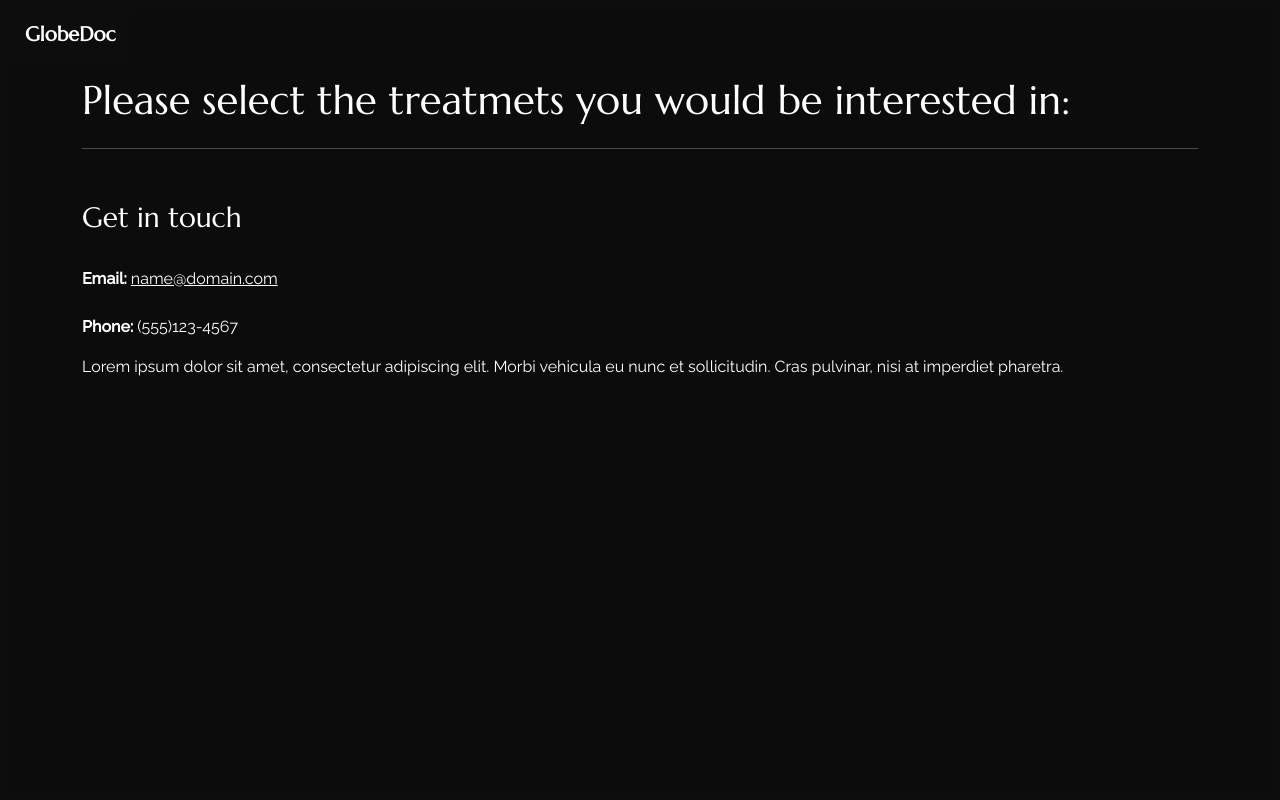
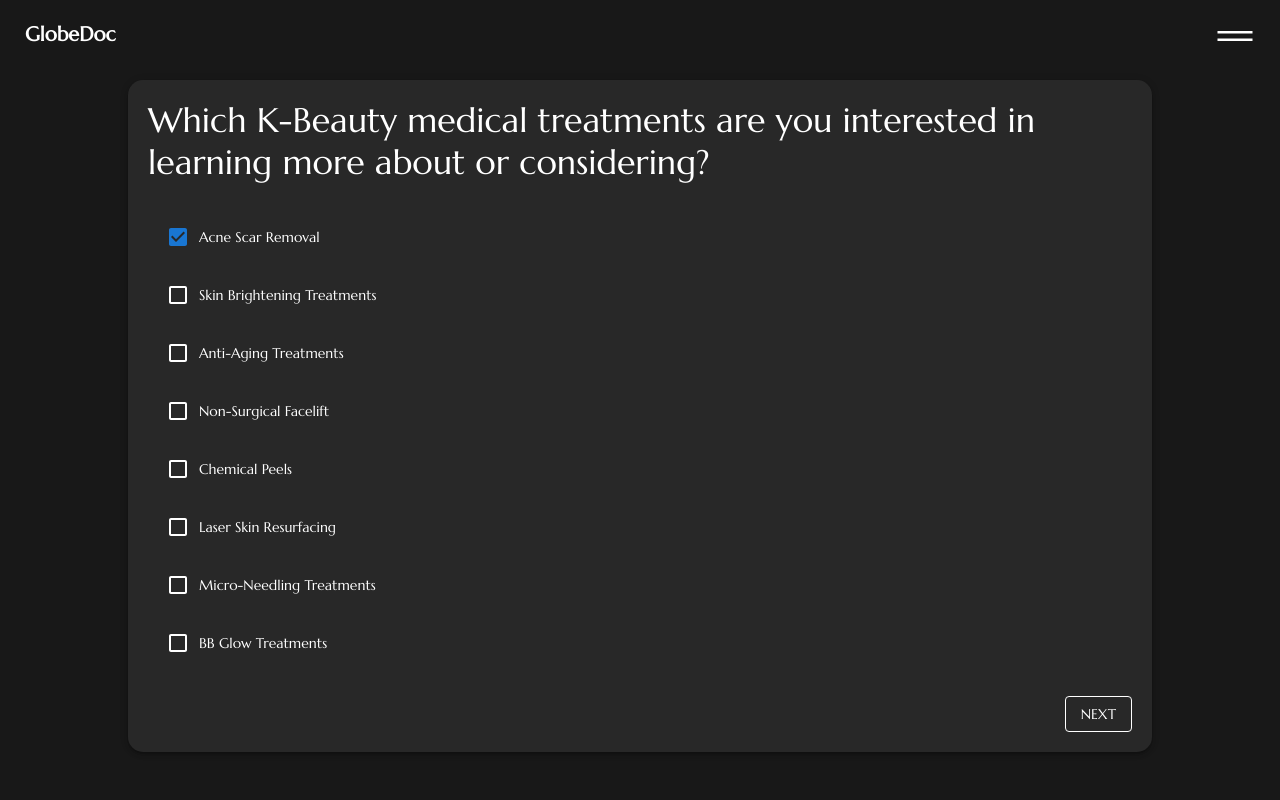
Before and after one commit to george-ye45/MedicalTourism_V2, a React app: page /contact in a window 1280 px wide. Built offline with nearby package versions, Linux system fonts and the light colour scheme; some packages are replaced by stand-ins of ours.

Commit message:
start working on form

```diff
--- a/src/app/App.js
+++ b/src/app/App.js
@@ -8,6 +8,7 @@ import withRouter from "../hooks/withRouter";
 import AppRoutes from "./routes";
 import Headermain from "../header";
 import "./App.css";
+import { createTheme, ThemeProvider } from '@mui/material/styles';
 
 function _ScrollToTop(props) {
   const { pathname } = useLocation();
@@ -18,13 +19,27 @@ function _ScrollToTop(props) {
 }
 const ScrollToTop = withRouter(_ScrollToTop);
 
+// Create a theme instance.
+const theme = createTheme({
+  typography: {
+    fontFamily: '"Marcellus", serif',
+  },
+  palette: {
+    text: {
+      primary: '#ffffff',
+    },
+  },
+});
+
 export default function App() {
   return (
+    <ThemeProvider theme={theme}>
       <Router basename={process.env.PUBLIC_URL}>
         <ScrollToTop>
           <Headermain />
           <AppRoutes />
         </ScrollToTop>
       </Router>
+    </ThemeProvider>
   );
 }
--- a/src/app/routes.js
+++ b/src/app/routes.js
@@ -5,7 +5,7 @@ import { Home } from "../pages/home";
 import { Portfolio } from "../pages/portfolio";
 // import { ContactUs } from "../pages/contact";
 import { About } from "../pages/about";
-import { ContactUs } from "../pages/form/index"
+import { Form } from "../pages/form/index"
 import { Socialicons } from "../components/socialicons";
 import { CSSTransition, TransitionGroup } from "react-transition-group";
 
@@ -24,7 +24,7 @@ const AnimatedRoutes = withRouter(({ location }) => (
         <Route exact path="/" element={<Home />} />
         <Route path="/about" element={<About />} />
         <Route path="/portfolio" element={<Portfolio />} />
-        <Route path="/contact" element={<ContactUs />} />
+        <Route path="/contact" element={<Form />} />
         <Route path="*" element={<Home />} />
       </Routes>
     </CSSTransition>
--- a/src/header/index.js
+++ b/src/header/index.js
@@ -21,14 +21,14 @@ const Headermain = () => {
             {"GlobeDoc"}
           </Link>
           <div className="d-flex align-items-center">
-          {/* <button className="menu__button  nav_ac" onClick={handleToggle}>
+          <button className="menu__button  nav_ac" onClick={handleToggle}>
             {!isActive ? <VscClose /> : <VscGrabber />}
-          </button> */}
+          </button>
 
           </div>
         </div>
 
-        {/* <div className={`site__navigation ${!isActive ? "menu__opend" : ""}`}>
+        <div className={`site__navigation ${!isActive ? "menu__opend" : ""}`}>
           <div className="bg__menu h-100">
             <div className="menu__wrapper">
               <div className="menu__container p-3">
@@ -36,28 +36,28 @@ const Headermain = () => {
                   <li className="menu_item ">
                   <Link  onClick={handleToggle} to="/" className="my-3">Home</Link>
                   </li>
-                  <li className="menu_item">
+                  {/* <li className="menu_item">
                     <Link  onClick={handleToggle} to="/portfolio" className="my-3"> Portfolio</Link>
-                  </li>
+                  </li> */}
                   <li className="menu_item">
                   <Link onClick={handleToggle} to="/about" className="my-3">About</Link>
                   </li>
-                  <li className="menu_item">
+                  {/* <li className="menu_item">
                   <Link onClick={handleToggle} to="/contact" className="my-3"> Contact</Link>
-                  </li>
+                  </li> */}
                 </ul>
               </div>
             </div>
           </div>
-          <div className="menu_footer d-flex flex-column flex-md-row justify-content-between align-items-md-center position-absolute w-100 p-3">
+          {/* <div className="menu_footer d-flex flex-column flex-md-row justify-content-between align-items-md-center position-absolute w-100 p-3">
             <div className="d-flex">
             <a href={socialprofils.facebook}>Facebook</a>
             <a href={socialprofils.github}>Github</a>
             <a href={socialprofils.twitter}>Twitter</a>
             </div>
             <p className="copyright m-0">copyright __ {logotext}</p>
-          </div>
-        </div> */}
+          </div> */}
+        </div>
       </header>
       <div className="br-top"></div>
       <div className="br-bottom"></div>
--- a/src/index.css
+++ b/src/index.css
@@ -1,6 +1,6 @@
 :root {
-    --bg-color: #0c0c0c;
-    --primary-color: #0d0d0d;
+    --bg-color: #181818;
+    --primary-color: #181818;
     --secondary-color: #fff;
     --text-color: #fff;
     --text-color-2: #fff;
--- a/src/pages/form/index.js
+++ b/src/pages/form/index.js
@@ -6,107 +6,100 @@ import { meta } from "../../content_option";
 import { Container, Row, Col, Alert } from "react-bootstrap";
 import { contactConfig } from "../../content_option";
 import { Typewriter } from "react-simple-typewriter";
+import Paper from '@mui/material/Paper';
+import { Button, Grid, Typography } from "@mui/material";
+import Checkbox from '@mui/material/Checkbox';
+import List from '@mui/material/List';
+import ListItem from '@mui/material/ListItem';
+import ListItemText from '@mui/material/ListItemText';
+import FormControlLabel from '@mui/material/FormControlLabel';
+import ListItemButton from '@mui/material/ListItemButton';
 
-export const ContactUs = () => {
-    const [formData, setFormdata] = useState({
-        email: "",
-        name: "",
-        message: "",
-        loading: false,
-        show: false,
-        alertmessage: "",
-        variant: "",
-    });
 
-    const handleSubmit = (e) => {
-        e.preventDefault();
-        setFormdata({ loading: true });
 
-        const templateParams = {
-            from_name: formData.email,
-            user_name: formData.name,
-            to_name: contactConfig.YOUR_EMAIL,
-            message: formData.message,
-        };
+export const Form = () => {
+    const q1 = "Which K-Beauty medical treatments are you interested in learning more about or considering?";
+    const [checked, setChecked] = React.useState([0]);
 
-        emailjs
-            .send(
-                contactConfig.YOUR_SERVICE_ID,
-                contactConfig.YOUR_TEMPLATE_ID,
-                templateParams,
-                contactConfig.YOUR_USER_ID
-            )
-            .then(
-                (result) => {
-                    console.log(result.text);
-                    setFormdata({
-                        loading: false,
-                        alertmessage: "SUCCESS! ,Thankyou for your messege",
-                        variant: "success",
-                        show: true,
-                    });
-                },
-                (error) => {
-                    console.log(error.text);
-                    setFormdata({
-                        alertmessage: `Faild to send!,${error.text}`,
-                        variant: "danger",
-                        show: true,
-                    });
-                    document.getElementsByClassName("co_alert")[0].scrollIntoView();
-                }
-            );
+    const handleToggle = (value) => () => {
+        const currentIndex = checked.indexOf(value);
+        const newChecked = [...checked];
+
+        if (currentIndex === -1) {
+            newChecked.push(value);
+        } else {
+            newChecked.splice(currentIndex, 1);
+        }
+
+        setChecked(newChecked);
     };
-
-    const handleChange = (e) => {
-        setFormdata({
-            ...formData,
-            [e.target.name]: e.target.value,
-        });
-    };
-
+    const treatments = [
+        'Acne Scar Removal',
+        'Skin Brightening Treatments',
+        'Anti-Aging Treatments',
+        'Non-Surgical Facelift',
+        'Chemical Peels',
+        'Laser Skin Resurfacing',
+        'Micro-Needling Treatments',
+        'BB Glow Treatments',
+        'Non-Surgical Rhinoplasty',
+        'Skin Tightening Treatments',
+        'Other'
+    ];
     return (
         <HelmetProvider>
-            <Container>
-                <Helmet>
-                    <meta charSet="utf-8" />
-                    <title>{meta.title} | Contact</title>
-                    <meta name="description" content={meta.description} />
-                </Helmet>
-                <Row className="mb-1 mt-2 pt-md-2">
-                    <Col lg="12">
-                        <h6 className="display-6 mb-6">
-                            <Typewriter
-                                words={["Please select the treatmets you would be interested in:"]}
-                                typeSpeed={50}
-                            />
-                        </h6>
-                        <hr className="t_border my-4 ml-0 text-left" />
-                    </Col>
-                </Row>
-                <Row className="sec_sp">
-                    <Col lg="12">
-                        <h3 className="color_sec py-4">Get in touch</h3>
-                        <address>
-                            <strong>Email:</strong>{" "}
-                            <a href={`mailto:${contactConfig.YOUR_EMAIL}`}>
-                                {contactConfig.YOUR_EMAIL}
-                            </a>
-                            <br />
-                            <br />
-                            {contactConfig.hasOwnProperty("YOUR_FONE") ? (
-                                <p>
-                                    <strong>Phone:</strong> {contactConfig.YOUR_FONE}
-                                </p>
-                            ) : (
-                                ""
-                            )}
-                        </address>
-                        <p>{contactConfig.description}</p>
-                    </Col>
-                </Row>
-            </Container>
-            <div className={formData.loading ? "loading-bar" : "d-none"}></div>
+            <Paper elevation={3} sx={{
+                backgroundColor: '#282828',
+                borderRadius: '15px',
+                padding: '20px',
+                margin: '20px auto',
+                maxWidth: '80vw',
+            }}>
+                <Grid container justifyContent={"center"} direction="column" spacing={2}>
+                    <Grid item>
+                        <Typography variant="h4">{q1}</Typography>
+                    </Grid>
+                    <Grid item>
+                        <List dense sx={{
+                            maxHeight: '60vh', // Adjust this value as needed
+                            overflow: 'auto',
+                        }}>
+                            {treatments.map((treatment, index) => {
+                                return (
+                                    <ListItem key={index} onClick={handleToggle(index)}>
+                                        <ListItemButton>
+                                            <FormControlLabel
+                                                control={
+                                                    <Checkbox
+                                                        edge="start"
+                                                        checked={checked.indexOf(index) !== -1}
+                                                        tabIndex={-1}
+                                                        disableRipple
+                                                        sx={{
+                                                            color: '#FFFFFF',
+                                                            '&$checked': {
+                                                                color: '#FFFFFF',
+                                                            },
+                                                        }}
+                                                    />
+                                                }
+                                                label={<ListItemText primary={treatment} sx={{ color: '#FFFFFF' }} />}
+                                            />
+                                        </ListItemButton>
+                                    </ListItem>
+                                );
+                            })}
+                        </List>
+                    </Grid>
+                    <Grid item style={{ display: 'flex', justifyContent: 'flex-end' }}>
+                        <Button sx={{
+                            color: '#FFFFFF', borderColor: '#ffffff', '&:hover': {
+                                borderColor: '#BBBBBB',  // Set the hover color here
+                            },
+                        }} variant="outlined">Next</Button>
+                    </Grid>
+                </Grid>
+            </Paper>
         </HelmetProvider>
     );
 };
```
Lines whose indentation alone changed are shown as unchanged.
